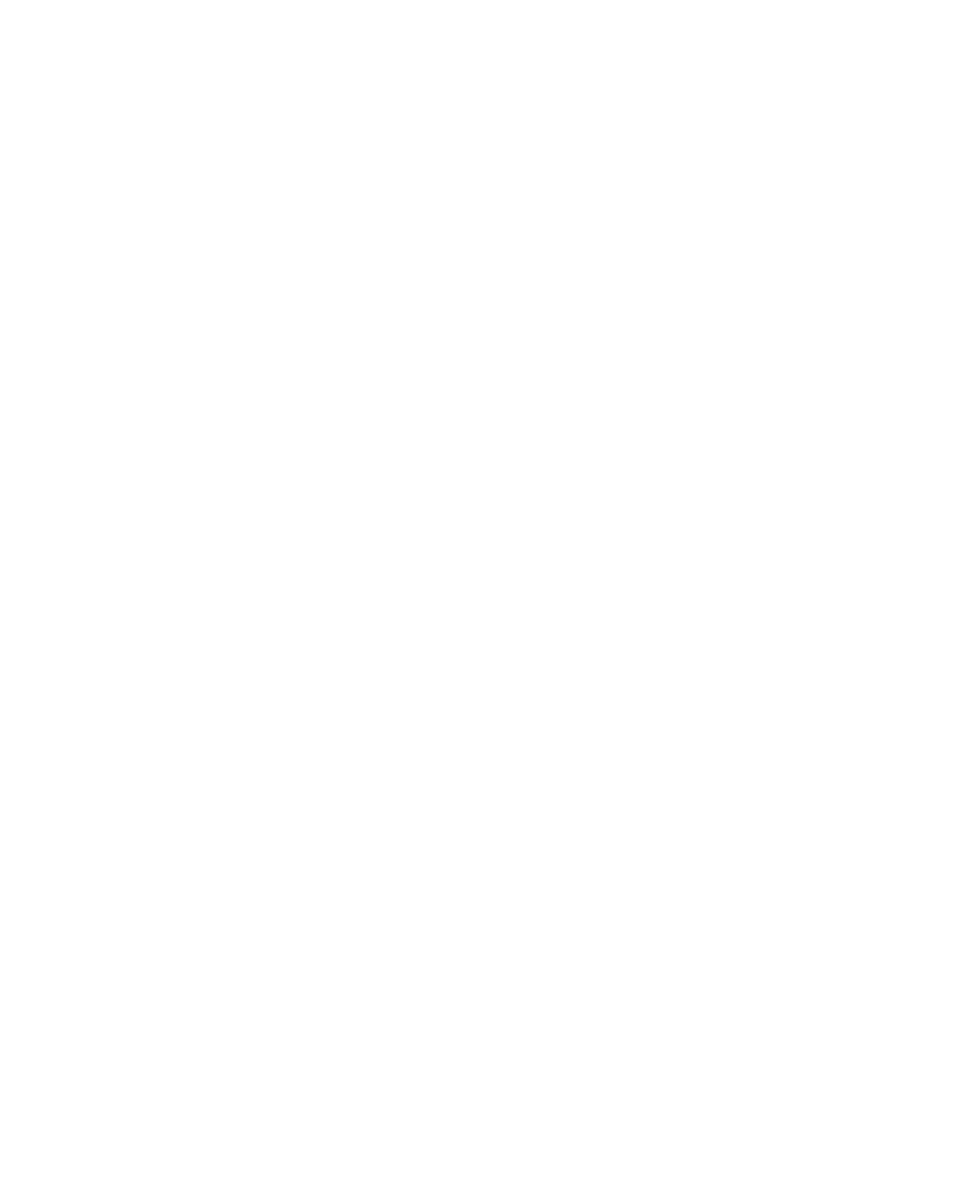
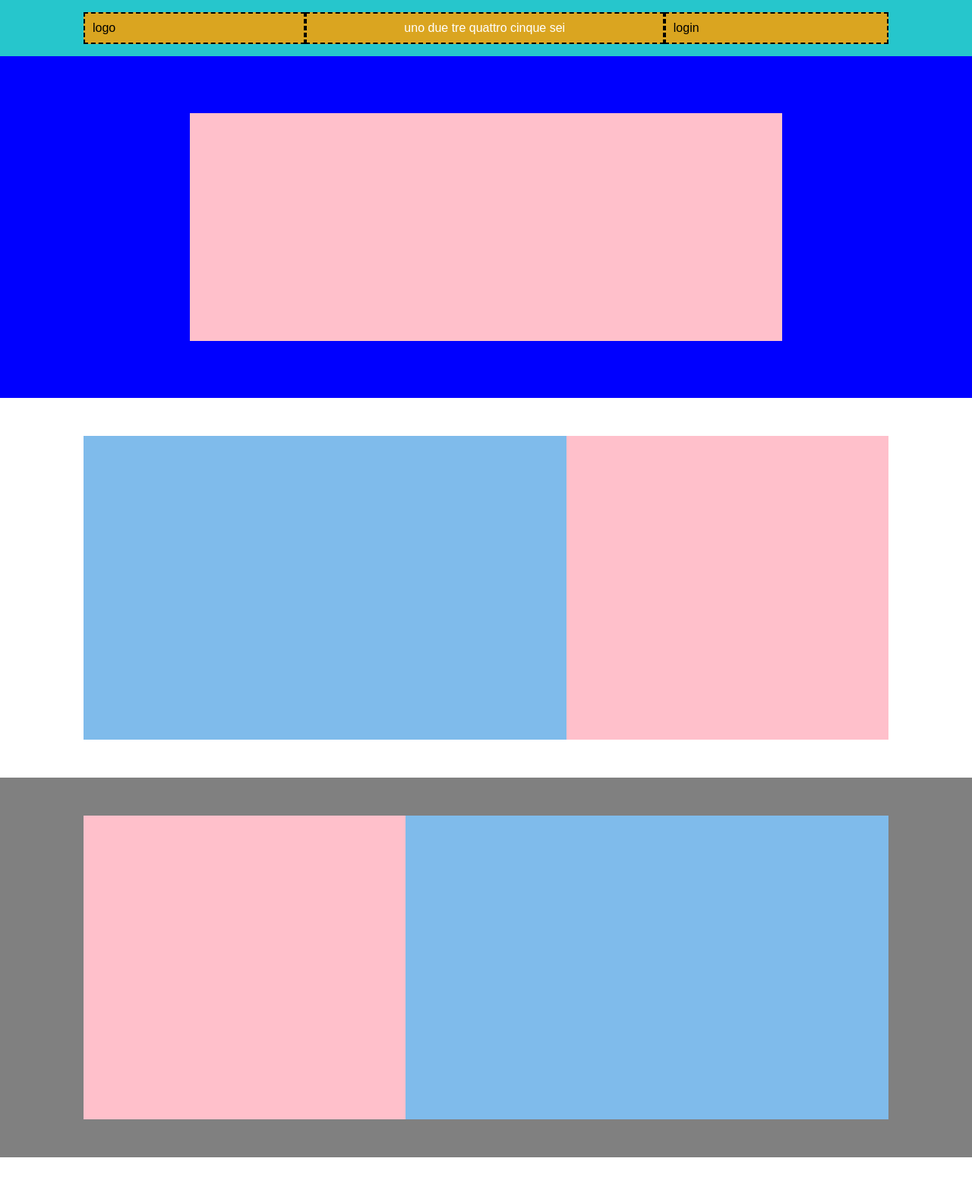
Before and after one commit to VoilaSecari/htmlcss-discord, a plain HTML site: page index.html in a window 1280 px wide. Shown: the top 1571 px of the page at 76% size. Before the commit the page ends 800 px from the top, so only its background shows below. Drawn offline with Linux system fonts and the light colour scheme.

Commit message:
complete layout

```diff
--- a/CSS/style.css
+++ b/CSS/style.css
@@ -16,10 +16,12 @@ img {
 
 a {
   text-decoration: none;
+  color: white;
 }
 
 ul {
   list-style-type: none;
+  display: inline-block;
 }
 
 /* Utils */
@@ -29,10 +31,156 @@ ul {
   min-height: 100px;
   padding: 5px;
   background-color: #ff000022;
+  border: 1px dashed red;
 }
 
 .container {
   max-width: 1080px;
   margin: 0 auto;
   padding: 0 10px;
+  width: 100%;
 }
+
+.container.container-xs {
+  max-width: 800px;
+}
+
+.row {
+  display: flex;
+}
+
+.col-60 {
+  width: 60%;
+}
+
+.col-40 {
+  width: 40%;
+}
+
+.col-30 {
+  width: 30%;
+}
+
+.col-70 {
+  width: 70%;
+}
+
+.col-25 {
+  width: 25%;
+}
+
+/* header */
+
+.top-header {
+  padding: 16px;
+}
+
+.page-header {
+  /* debug */
+  background-color: #26c6cc;
+}
+
+.top-header > .container > .row > * {
+  flex-grow: 1;
+}
+
+.top-header .row > * {
+  padding: 10px;
+  background-color: goldenrod;
+
+  /* debug */
+  border: 2px dashed black;
+}
+
+ul > li {
+  text-align: center;
+  display: inline;
+}
+
+.links-header {
+  text-align: center;
+}
+
+/* bottom header */
+
+.bottom-header {
+  background-color: blue;
+  padding: 75px 0;
+}
+
+.bottom-header .hero {
+  /* debug */
+  background-color: pink;
+  min-height: 300px;
+}
+
+/* main */
+
+.page-content > section {
+  padding: 50px 0;
+}
+
+.page-content > section:nth-child(odd) {
+  background-color: rgb(255, 255, 255);
+}
+
+.page-content > section:nth-child(even) {
+  background-color: gray;
+}
+
+.page-content > section:nth-child(even) .row {
+  flex-direction: row-reverse;
+}
+
+.page-content .col-40 {
+  /* debug */
+  min-height: 400px;
+  background-color: pink;
+}
+
+.page-content .col-60 {
+  /* debug */
+  min-height: 400px;
+  background-color: rgb(127, 187, 235);
+}
+
+.page-content .large-content {
+  /* debug */
+  background-color: green;
+  min-height: 600px;
+}
+
+/* page footer */
+
+.page-footer {
+  background-color: rgb(59, 59, 59);
+  padding: 10px 0;
+  color: white;
+}
+
+.page-footer .col-30 {
+  background-color: pink;
+}
+
+.page-footer .col-25 {
+  background-color: rgb(27, 133, 64);
+  border: 1px dashed black;
+}
+
+.page-footer .col-30,
+.page-footer .col-70,
+.page-footer .col-25 {
+  min-height: 300px;
+}
+
+.line-bottom {
+  padding-bottom: 20px;
+  border-bottom: 1px solid white;
+  margin-bottom: 20px;
+}
+
+.footer-bottom {
+  display: flex;
+  justify-content: space-between;
+  padding: 1rem 0;
+}
--- a/index.html
+++ b/index.html
@@ -7,8 +7,87 @@
     <link rel="stylesheet" href="./CSS/style.css" />
   </head>
   <body>
-    <header></header>
-    <main></main>
-    <footer></footer>
+    <header class="page-header">
+      <div class="top-header">
+        <div class="container">
+          <div class="row">
+            <div class="logo-header">logo</div>
+            <div class="links-header">
+              <ul>
+                <li><a href="#">uno</a></li>
+                <li><a href="#">due</a></li>
+                <li><a href="#">tre</a></li>
+                <li><a href="#">quattro</a></li>
+                <li><a href="#">cinque</a></li>
+                <li><a href="#">sei</a></li>
+              </ul>
+            </div>
+            <div class="login-header">login</div>
+          </div>
+        </div>
+      </div>
+      <div class="bottom-header">
+        <div class="container container-xs">
+          <div class="hero"></div>
+        </div>
+      </div>
+    </header>
+    <main class="page-content">
+      <!-- section 1 -->
+      <section>
+        <div class="container">
+          <div class="row">
+            <div class="col-60"></div>
+            <div class="col-40"></div>
+          </div>
+        </div>
+      </section>
+      <!-- section 2 -->
+      <section>
+        <div class="container">
+          <div class="row">
+            <div class="col-60"></div>
+            <div class="col-40"></div>
+          </div>
+        </div>
+      </section>
+      <!-- section 3 -->
+      <section>
+        <div class="container">
+          <div class="row">
+            <div class="col-60"></div>
+            <div class="col-40"></div>
+          </div>
+        </div>
+      </section>
+      <!-- section 4 -->
+      <section>
+        <div class="container">
+          <div class="large-content"></div>
+        </div>
+      </section>
+    </main>
+    <footer class="page-footer">
+      <div class="container">
+        <div class="row line-bottom">
+          <div class="col-30"></div>
+          <div class="col-70">
+            <div class="row">
+              <div class="col-25"></div>
+              <div class="col-25"></div>
+              <div class="col-25"></div>
+              <div class="col-25"></div>
+            </div>
+          </div>
+        </div>
+      </div>
+
+      <div class="container">
+        <div class="row footer-bottom">
+          <div>logo</div>
+          <div>bottone</div>
+        </div>
+      </div>
+    </footer>
   </body>
 </html>
```
